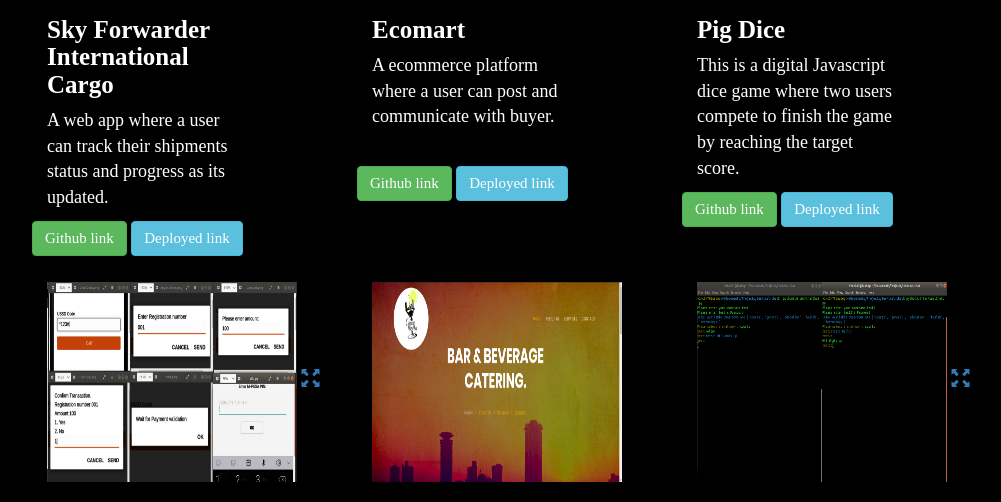
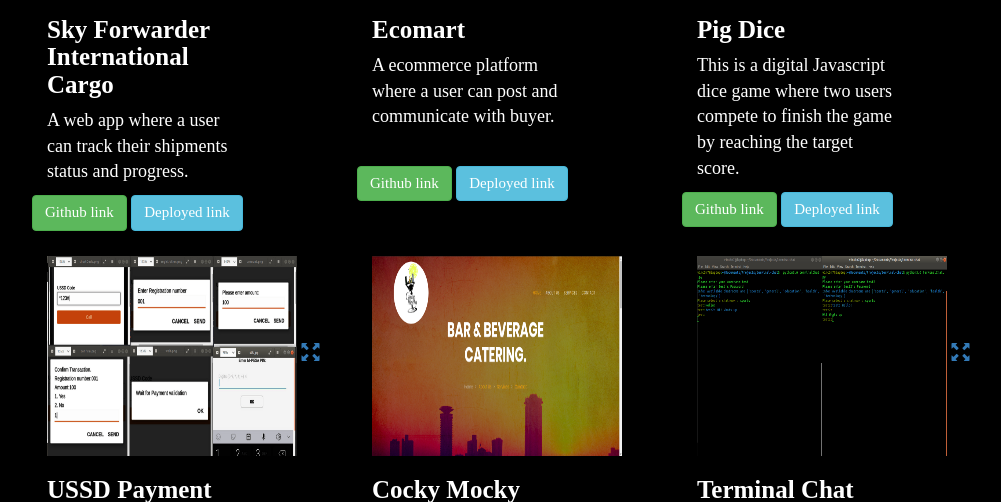
Before and after one commit to vincentmuya/vincentmuya.github.io, a Django app: page /projects/ in a window 1280 px wide. Shown: the part 337-839 px from the top of the page, without its empty margins (218-1219 px from the left). Run offline with Django 3.2, Linux system fonts and the light colour scheme; some libraries are stand-ins or nearby versions; some web fonts are replaced.

Commit message:
rectified project's liguistics

```diff
--- a/muya/templates/projects.html
+++ b/muya/templates/projects.html
@@ -41,7 +41,7 @@
         <img class="card-img-top" src="/static/img/sky.png" alt=Card image cap height="200px" width="250px"></a>
       <div class="card-body">
         <h3 class="card-title"><strong>Sky Forwarder International Cargo</strong></h3>
-        <p class="card-text">A web app where a user can track their shipments status and progress as its updated.</p>
+        <p class="card-text">A web app where a user can track their shipments status and progress.</p>
         <div class="row">
           <a href="https://github.com/vincentmuya/cargo" target="_blank"><button class="btn btn-success" type="button" name="button">Github link</button></a>
           <a href="https://freightcargo.herokuapp.com/" target="_blank"><button class="btn btn-info" type="button" name="button">Deployed link</button></a>
```
